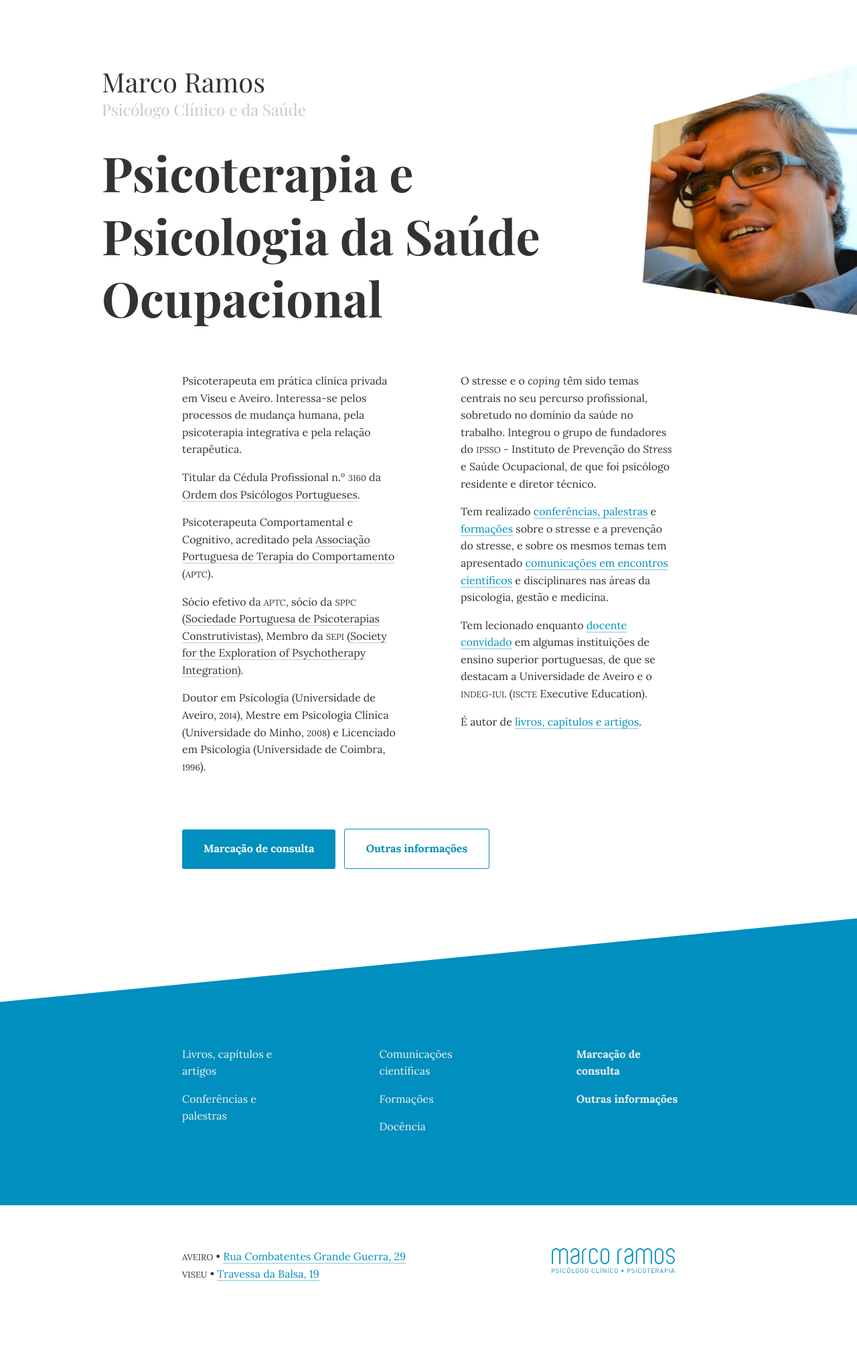
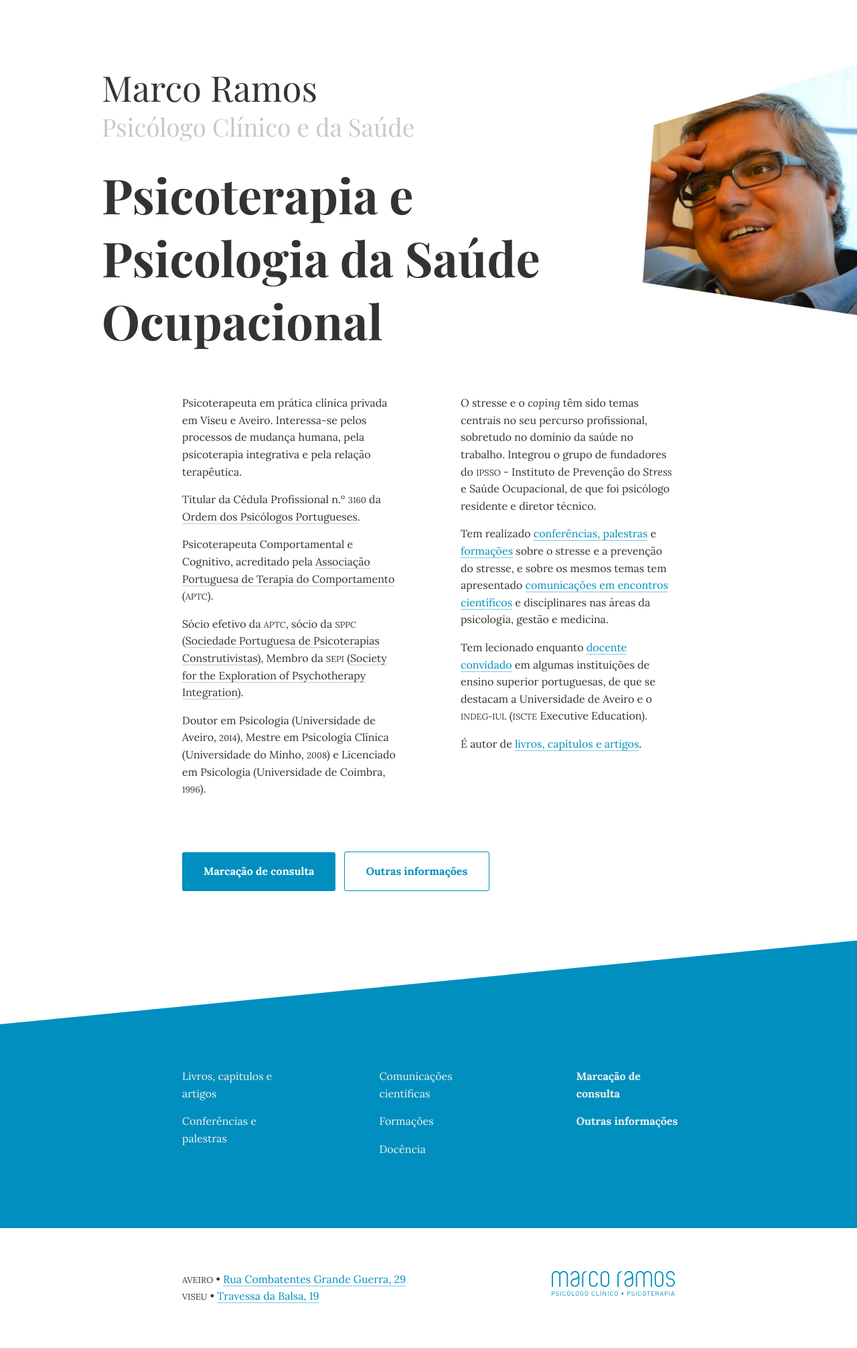
Before and after one commit to joaoramos/marco, a Jekyll site: the page built from index.html, in a window 1280 px wide. Shown: the whole page at 67% size. Built offline with Jekyll 4.4.1, drawn with Linux system fonts in a browser that asks for light colours; before the commit the page ends 1979 px from its top, so only the background shows below that.

Commit message:
Added fluid headlines

```diff
--- a/assets/styles/main.scss
+++ b/assets/styles/main.scss
@@ -91,11 +91,11 @@
     h2,
     h3 {
       font-family: $playfair;
-      font-size: 2rem;
+      font-size: calc(2rem + 1vw);
       line-height: 1.3;
 
       @include tablet {
-        font-size: 2.5rem;
+        font-size: calc(2.5rem + 1vw);
       }
     }
 
@@ -106,7 +106,7 @@
     h2 {
       width: 70%;
       color: $colorGreyLight;
-      font-size: 1.5rem;
+      font-size: calc(1.5rem + 1vw);
       margin-bottom: 2rem;
     }
 
@@ -116,11 +116,11 @@
 
       @include tablet {
         width: 85%;
-        font-size: 3.5rem;
+        font-size: calc(3.5rem + 1vw);
       }
 
       @include desktop {
-        font-size: 4.5rem;
+        font-size: calc(4.5rem);
       }
     }
   }
```
